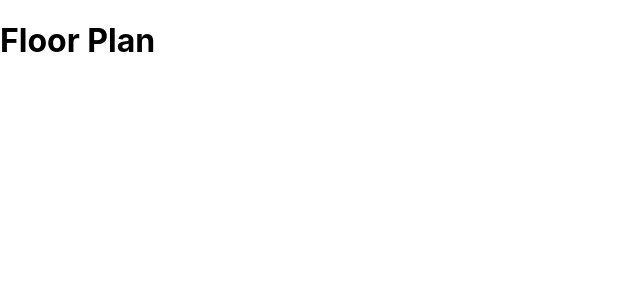
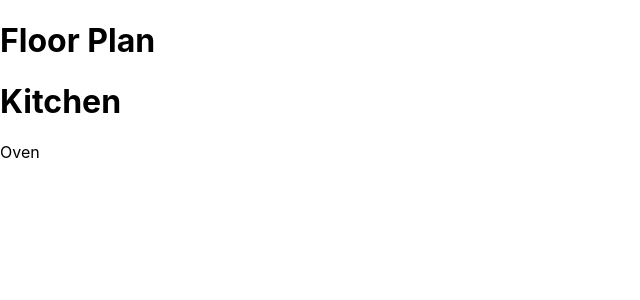
Before and after one commit to albertamcaleavey/floorplan-lab, a React (Create React App) app: page / in a window 1280 px wide. Shown: the top 300 px of the page, without its empty margins (0-640 px from the left). Built offline with nearby package versions, Linux system fonts and the light colour scheme.

Commit message:
create oven and kitchen component

```diff
--- a/src/App.js
+++ b/src/App.js
@@ -1,6 +1,7 @@
 import logo from './logo.svg';
 import './App.css';
 import FloorPlan from './FloorPlan';
+import Kitchen from './Kitchen';
 
 function App() {
   return (
--- a/src/FloorPlan.jsx
+++ b/src/FloorPlan.jsx
@@ -1,7 +1,10 @@
+import Kitchen from "./Kitchen";
+
 const FloorPlan = () => {
   return (
     <>
       <h1>Floor Plan</h1>
+      <Kitchen />
     </>
    );
 }
--- /dev/null
+++ b/src/Kitchen.jsx
@@ -0,0 +1,12 @@
+import Oven from "./Oven";
+
+const Kitchen = () => {
+  return (
+    <>
+      <h1>Kitchen</h1>
+      <Oven />
+    </>
+  );
+}
+
+export default Kitchen;
--- /dev/null
+++ b/src/Oven.jsx
@@ -0,0 +1,9 @@
+const Oven = () => {
+  return (
+    <>
+      <p>Oven</p>
+    </>
+   );
+}
+
+export default Oven;
```
